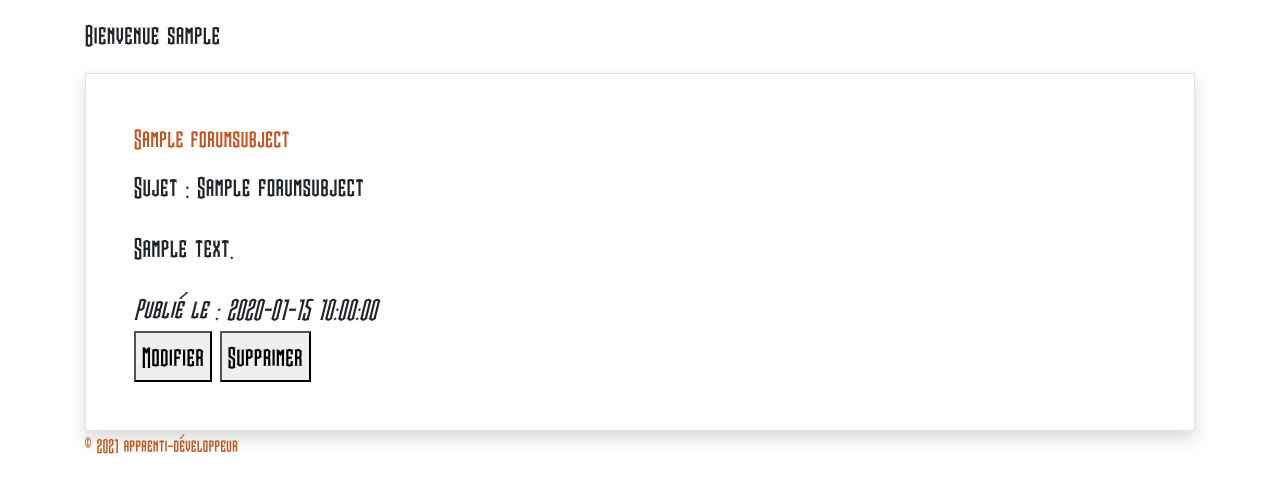
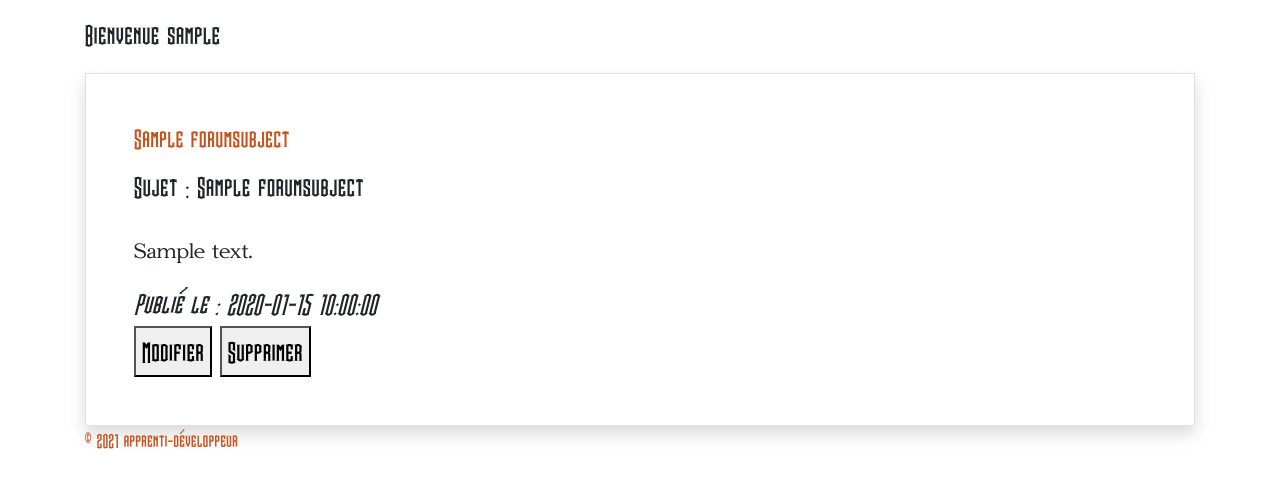
Before and after one commit to Feilipu69/steampunkLibrary, a PHP site: page /mySubjects in a window 1280 px wide. Shown: the part 339-816 px from the top of the page. After the commit the page ends 788 px from the top, so only its background shows below. Run offline with PHP 8.4, Linux system fonts and the light colour scheme; the visitor is signed in with stand-in values (Sample User, id 1); tables that the repository leaves empty or names only in its code hold one stand-in row (values such as "Sample post"); some libraries are stand-ins or nearby versions.

Commit message:
Mise en page-details

```diff
--- a/style/style.css
+++ b/style/style.css
@@ -1,6 +1,11 @@
 @font-face {
 	font-family: "steamwreck";
 	src: url("steamwreck/Steamwreck.otf");
+}
+
+@font-face {
+	font-family: "Edmundsbury Serif";
+	src: url("edmundsbury_serif/Edmundsbury Serif.ttf");
 }
 
 body {
@@ -39,9 +44,14 @@ a:hover {
 }
 
 #bookDescription, .jumbotron {
-	font-family: "Old Standard TT", serif;
-	font-size: 20px;
+	font-family: "Edmundsbury Serif", serif;
+	font-size: 27px;
 	background-image: url("../public/parchment.svg");
+}
+
+.content {
+	font-family: "Edmundsbury Serif", serif;
+	font-size: 27px;
 }
 
 .steampunk-border {
--- a/view/administration.php
+++ b/view/administration.php
@@ -27,7 +27,7 @@
 							if ($subscribers->getRole() != 'admin') {
 								?>
 								<li id="member<?= $subscribers->getId(); ?>">
-									<?= $subscribers->getLogin();?> : <span id="memberRole<?= $subscribers->getId(); ?>"><?= $subscribers->getRole(); ?></span> <button id="role" onclick="role(<?= $subscribers->getId(); ?>)">Modifier le rôle</button> <button onclick="deleteMember(<?= $subscribers->getId(); ?>)">Supprimer</button>
+									<?= $subscribers->getLogin();?> : <span id="memberRole<?= $subscribers->getId(); ?>"><?= $subscribers->getRole(); ?></span> <button id="role" onclick="role(<?= $subscribers->getId(); ?>)">Modifier le rôle</button> <button onclick="deleteMember(<?= $subscribers->getId(); ?>)" class="mt-2">Supprimer</button>
 								</li>
 								<?php
 							}
--- a/view/book.php
+++ b/view/book.php
@@ -12,7 +12,7 @@ if (isset($_GET['parameter'])) {
 			<div class="ml-md-5 mt-md-3">
 				<p id="title"></p>
 				<p id="author"></p>
-				<p class="mt-2 p-3 border border-dark rounded" id="bookDescription"></p>
+				<p class="mt-2 p-3 border rounded shadow" id="bookDescription"></p>
 			</div>
 		</div>
 	</div>
--- a/view/mySubjects.php
+++ b/view/mySubjects.php
@@ -5,7 +5,7 @@ if (isset($mySubjects)) {
 		<div class="container border shadow p-5">
 			<h3><?= strip_tags($subjects->getTitle()); ?></h3>
 			<p>Sujet : <?= strip_tags($subjects->getSubject()); ?></p>
-			<p><?= strip_tags($subjects->getcontent()); ?></p>
+			<p class="content"><?= strip_tags($subjects->getcontent()); ?></p>
 			<em>Publié le : <?= $subjects->getDate(); ?> </em>
 			<br>
 			<button onclick="window.location.href='<?= HOST; ?>/updateSubject/<?=$subjects->getId(); ?>';">Modifier</button>
--- a/view/subjectAndComments.php
+++ b/view/subjectAndComments.php
@@ -2,7 +2,7 @@
 	<div class="border border-warning p-3 mb-3">
 	<h3><?= strip_tags($subjectData->getTitle()); ?></h3>
 	<em>Publié par <?= strip_tags($subjectData->getLoginSubscriber()); ?> le <?= $subjectData->getDate(); ?></em>
-	<p><?= strip_tags($subjectData->getContent()); ?></p>
+	<p class="content"><?= strip_tags($subjectData->getContent()); ?></p>
 	</div>
 </div>
 
@@ -35,7 +35,7 @@ if (isset($opinions)) {
 				<p><strong><?= strip_tags($opinion->getLogin()); ?></strong> a écrit : </p>
 				</div>
 				<div class="card-body">
-				<p><?= strip_tags($opinion->getComment()); ?></p>
+				<p class="content"><?= strip_tags($opinion->getComment()); ?></p>
 				<?php
 				if (isset($_SESSION['role']) && $_SESSION['role'] != 'membre') {
 					?>
```
